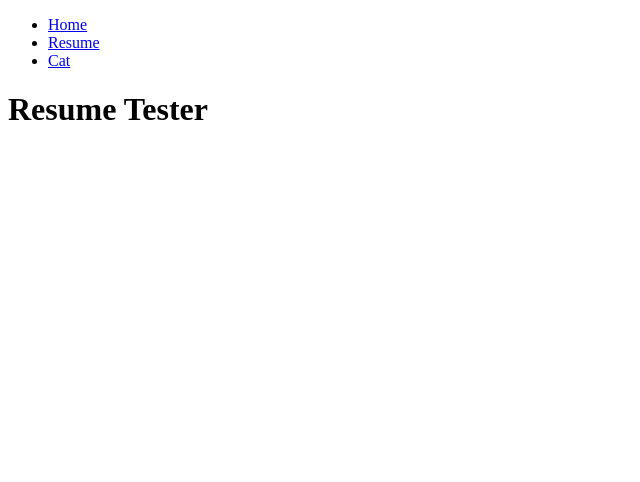
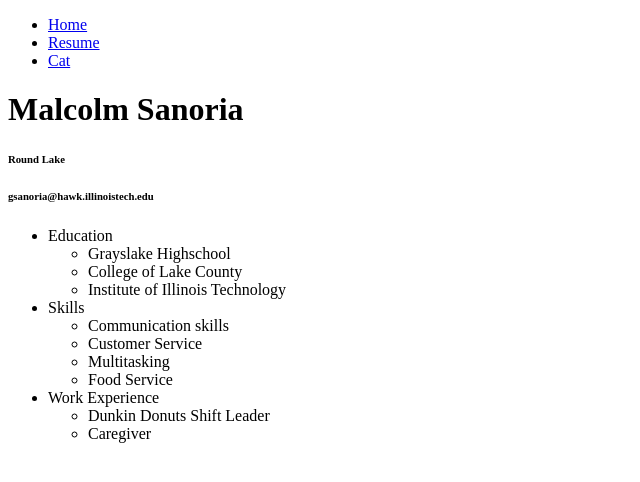
Before and after one commit to mello2118/project1, a plain HTML site: page resume.html in a window 1280 px wide. Shown: the whole page, without its empty margins (0-640 px from the left). Drawn offline with Linux system fonts and the light colour scheme.

Commit message:
general update
resized cat images for page3 and added resume details with nested bullet points/list

```diff
--- a/resume.html
+++ b/resume.html
@@ -15,6 +15,28 @@
         </ul>
       </nav>
     </header>
-    <h1>Resume Tester</h1>
+    <h1>Malcolm Sanoria</h1>
+    <h6>Round Lake</h6>
+    <h6>gsanoria@hawk.illinoistech.edu</h6>
+    <ul>
+      <li>Education</li>
+        <ul>
+          <li>Grayslake Highschool</li>
+          <li>College of Lake County</li>
+          <li>Institute of Illinois Technology</li>
+        </ul>
+      <li>Skills</li>
+        <ul>
+          <li>Communication skills</li>
+          <li>Customer Service</li>
+          <li>Multitasking</li>
+          <li>Food Service</li>
+        </ul>
+      <li>Work Experience</li>
+        <ul>
+          <li>Dunkin Donuts Shift Leader</li>
+          <li>Caregiver</li>
+        </ul>
+    </ul>
 	</body>
 </html>
```
Also changed, not shown: media/huh.jpg, media/tongueout.jpg, 1 other file.
